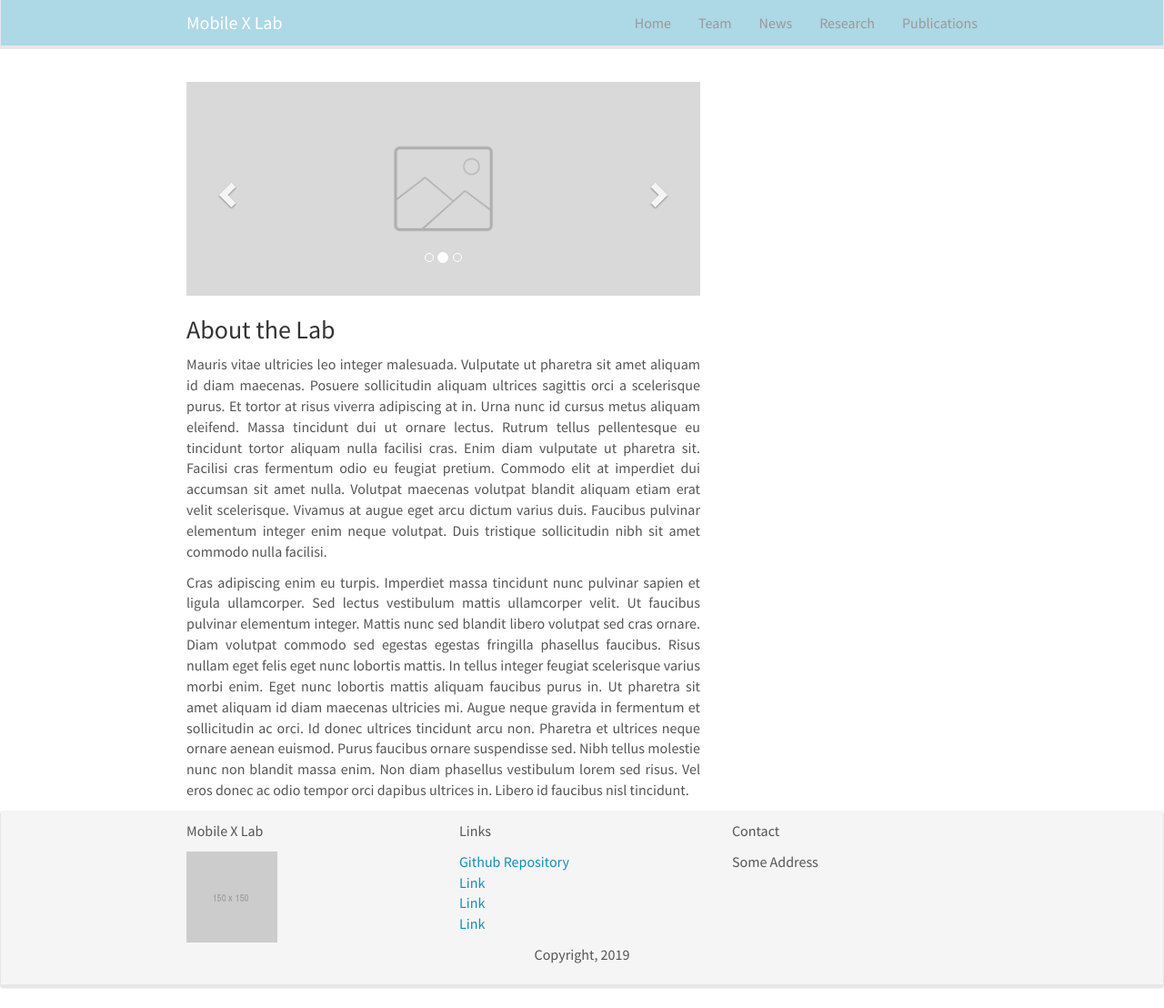
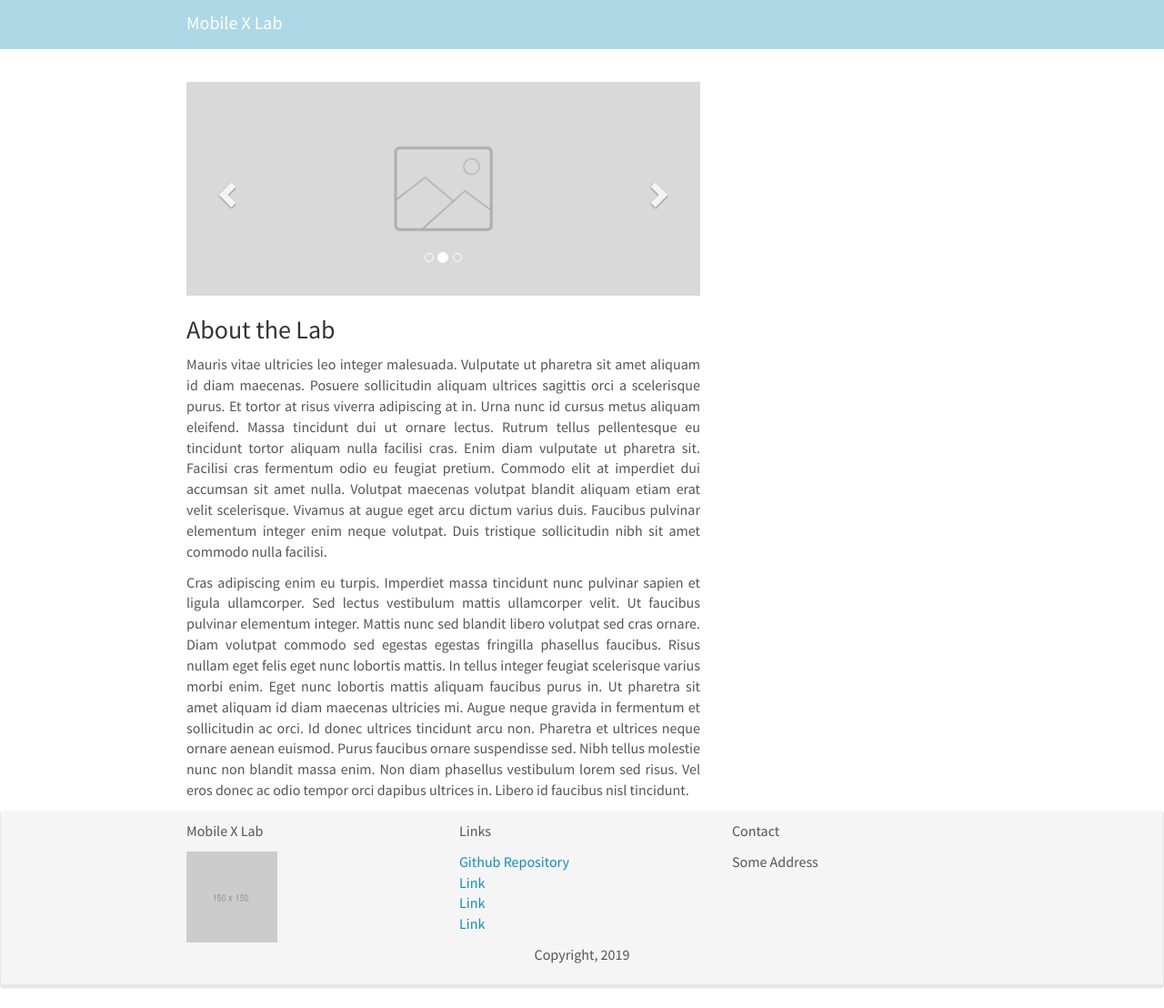
Before and after one commit to ldmobileX/ldmobileXs.github.io, a Jekyll site: the page built from _pages/home.md, in a window 1280 px wide and 1108 px high. Shown: the whole window at 91% size. Built offline with Jekyll 4.4.1, drawn with Linux system fonts in a browser that asks for light colours; nearby versions of some CDN libraries; comment, search, counter and statistics services are not loaded.

Commit message:
Update _navbar.scss

```diff
--- a/_sass/bootstrap/_navbar.scss
+++ b/_sass/bootstrap/_navbar.scss
@@ -396,7 +396,7 @@
 // Default navbar
 .navbar-default {
   background-color: lightblue;
-  border-color: $navbar-default-border;
+  border-color: lightblue;
 
   .navbar-brand {
     color: white;
@@ -408,17 +408,17 @@
   }
 
   .navbar-text {
-    color: $navbar-default-color;
+    color: white;
   }
 
   .navbar-nav {
     > li > a {
-      color: $navbar-default-link-color;
+      color: lightblue;
 
       &:hover,
       &:focus {
-        color: $navbar-default-link-hover-color;
-        background-color: $navbar-default-link-hover-bg;
+        color: white;
+        background-color: lightblue;
       }
     }
     > .active > a {
```
